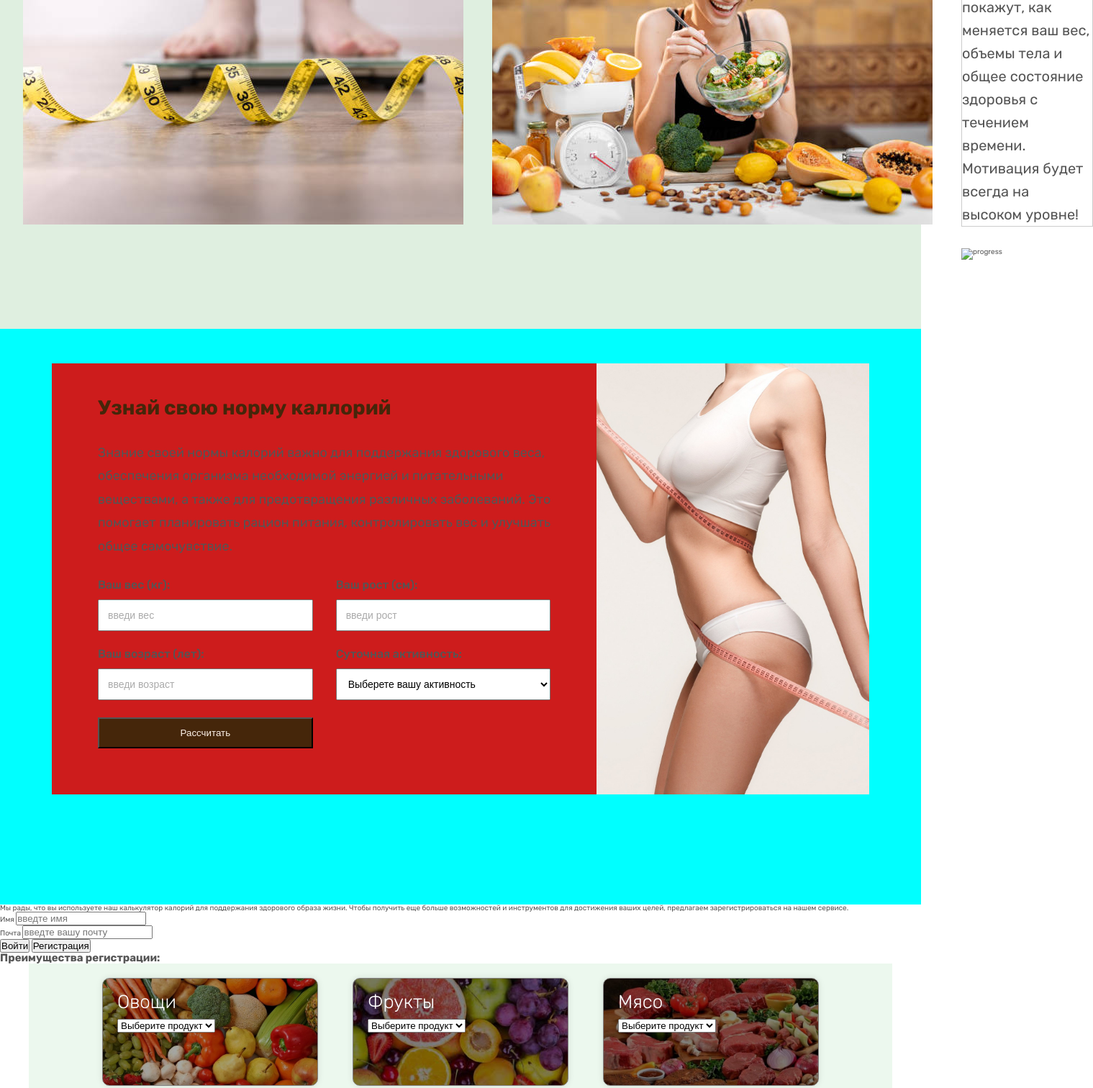
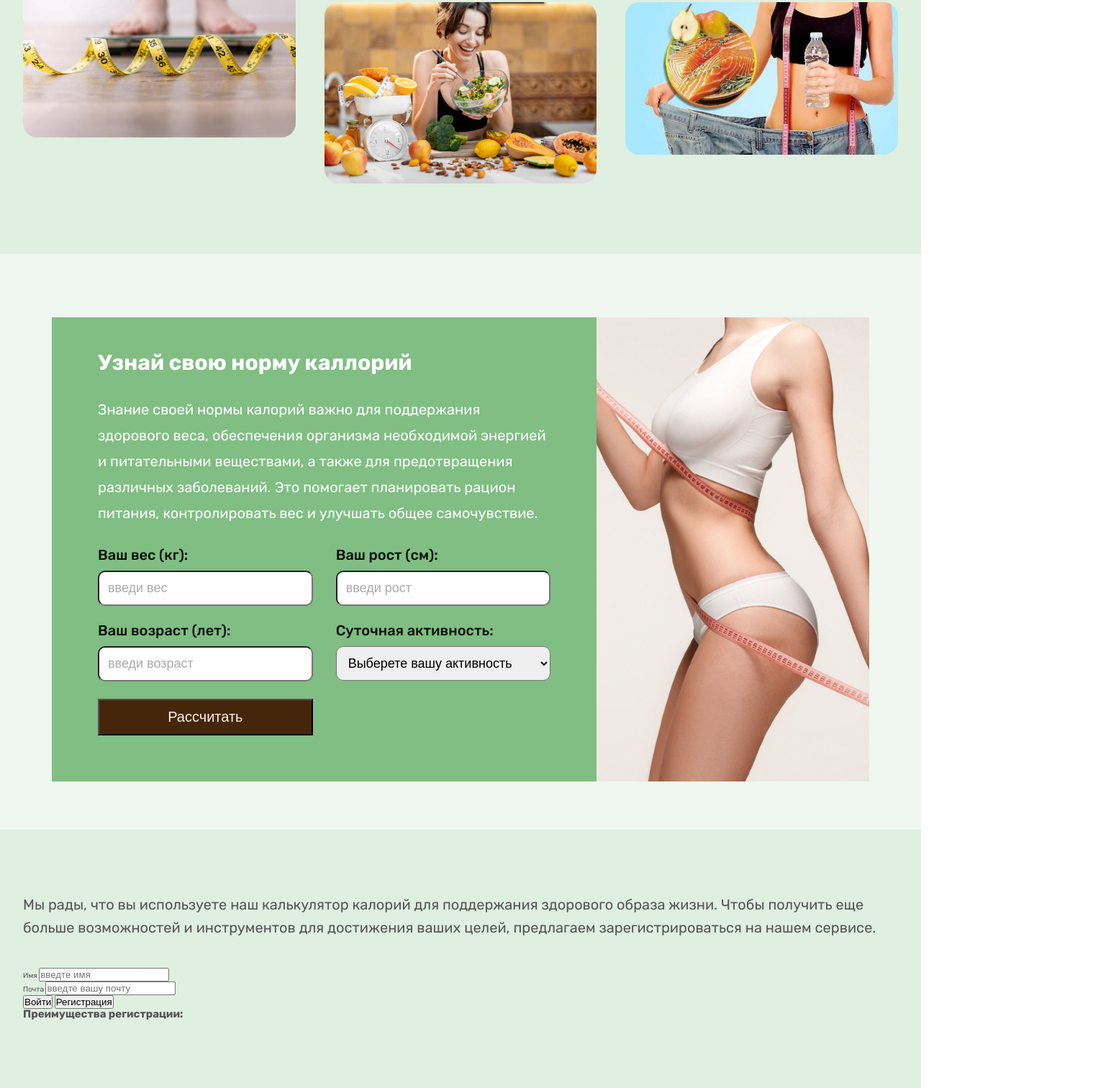
Before and after one commit to Anastasiia1412/calorie_tracker, a website built with Vite: page index.html in a window 1280 px wide. Shown: the part 933-2445 px from the top of the page at 72% size, 1519 px wide, since content can reach past the window. Built offline with nearby package versions, Linux system fonts and the light colour scheme; some packages are replaced by stand-ins of ours; no server answers; the database is empty; files whose address does not match are found by name.

Commit message:
adding registration form

```diff
--- a/src/css/style.css
+++ b/src/css/style.css
@@ -31,8 +31,28 @@ header {
   align-items: center;
   padding: 0 4.8rem;
   justify-content: space-between;
+  /* Because we want header to be sticky later */
+  /* position: relative; */
+}
+/* STICKY NAVIGATION залипающий хедер */
+/* .sticky .header {
+  position: fixed;
+  top: 0;
+  bottom: 0;
+  width: 100%;
+  height: 8rem;
+  padding-top: 0;
+  padding-bottom: 0;
+  background-color: rgba(255, 255, 255, 0.97);
+  z-index: 999;
+  box-shadow: 0 1.2rem 3.2rem rgba(0, 0, 0, 0.03);
 }
 
+.section-about {
+  background-color: #fdf2e9;
+  /*tint and shade generator
+  padding: 4.8rem 0 9.6rem 0;
+}*/
 .logo {
   height: 6rem;
 }
@@ -51,7 +71,7 @@ header {
 }
 /* /////////////////////////////////////////////////////////////РАСЧЕТ ПЕРСОНАЛЬНОЙ НОРМЫ///////////////////////// */
 .section-norma {
-  background-color: aqua;
+  background-color: #eff7f0;
   height: 800px;
   /* top/right/bottom/left */
   padding: 4.8rem 0 12.8rem 0;
@@ -59,24 +79,25 @@ header {
 
 .norma {
   background-color: black;
-
+  margin-top: 4rem;
   display: grid;
   grid-template-columns: 2fr 1fr;
 }
 
 .norma-text-box {
-  background-color: rgb(205, 28, 28);
+  background-color: #80be83;
   padding: 4.8rem 6.4rem 6.4rem 6.4rem;
 }
 .norma-header {
-  color: #45260a;
+  color: #fff;
   margin-bottom: 3.2rem;
-  font-size: 2.8rem;
+  font-size: 3rem;
 }
 .norma-description {
-  font-size: 1.8rem;
+  font-size: 2rem;
   line-height: 1.8;
   margin-bottom: 3rem;
+  color: #fff;
 }
 
 .count-your-norm-img {
@@ -94,15 +115,17 @@ header {
 
 .count-your-norm label {
   display: block;
-  font-size: 1.6rem;
+  font-size: 2rem;
   font-weight: 500;
   margin-bottom: 1.2rem;
+  color: #0a110a;
 }
 .count-your-norm input,
 .count-your-norm select {
   width: 100%;
   padding: 1.2rem;
-  font-size: 1.4rem;
+  font-size: 1.8rem;
+  border-radius: 10px;
 }
 
 .count-your-norm input::placeholder {
@@ -119,12 +142,16 @@ header {
   color: #fdf2e9;
   align-self: end;
   padding: 1.2rem;
+  font-size: 2rem;
 }
 
 .result {
   font-size: 2rem;
-  color: #45260a;
-  font-weight: bold;
+  color: #fff;
+  /* font-weight: bold; */
+  /* border: 2px solid #000; */
+  padding: 1rem;
+  /* background-color: #45260a; */
 }
 
 /* /////////////////////////////////////////////////////////////КАТЕГОРИИ ПРОДУКТОВ///////////////////////// */
@@ -206,7 +233,7 @@ header {
   font-size: 1.4rem;
 }
 
-/* /////////////////////////////////////////////////////////////О РЕСУРСЕ///////////////////////// */
+/* /////////////////////////////////////////////////////////////О РЕСУРСЕ/ABOUT ///////////////////////// */
 .section-about {
   background-color: #dfefe0;
   padding: 4.8rem 0 9.6rem 0;
@@ -224,11 +251,13 @@ header {
 
 .apple-img {
   width: 100%;
+  border-radius: 20px;
 }
 
 .about-details {
   max-width: 130rem;
   align-items: stretch;
+  /* выравнивание внутри сетри по верхнему краю */
   display: grid;
   grid-template-columns: 1fr 1fr 1fr;
   gap: 4rem;
@@ -275,7 +304,32 @@ header {
   margin-top: 3rem;
   font-size: 2rem;
   line-height: 1.6;
-  border: 1px solid #ccc;
-  align-items: center; /* Выравнивание по вертикали */
-  /* Выравнивание по горизонтали */
 }
+.main-img {
+  width: 100%;
+  border-radius: 20px;
+}
+.about-details-subheader-icon {
+  display: flex;
+  align-items: center;
+}
+
+.main-icons {
+  margin-right: 5px;
+}
+/* ////////////////////////////////////////////////////////////РЕГИСТРАЦИЯ////////////////////////////////////////////*/
+.section-registr {
+  background-color: #dfefe0;
+  padding: 4.8rem 0 9.6rem 0;
+}
+.registration {
+  max-width: 130rem;
+  margin: 0 auto;
+  padding: 0 3.2rem;
+}
+.registr-description {
+  font-size: 2rem;
+  line-height: 1.6;
+  margin-bottom: 4rem;
+  margin-top: 4rem;
+}
```
Also changed, not shown: public/images/main-4.jpeg (added).
